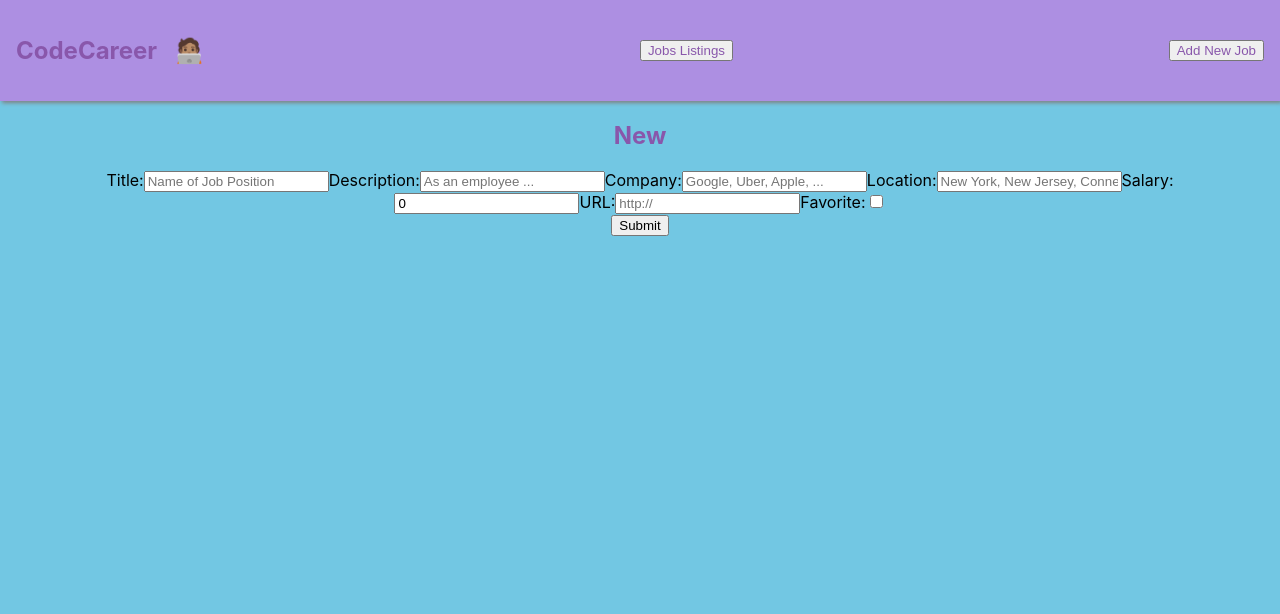
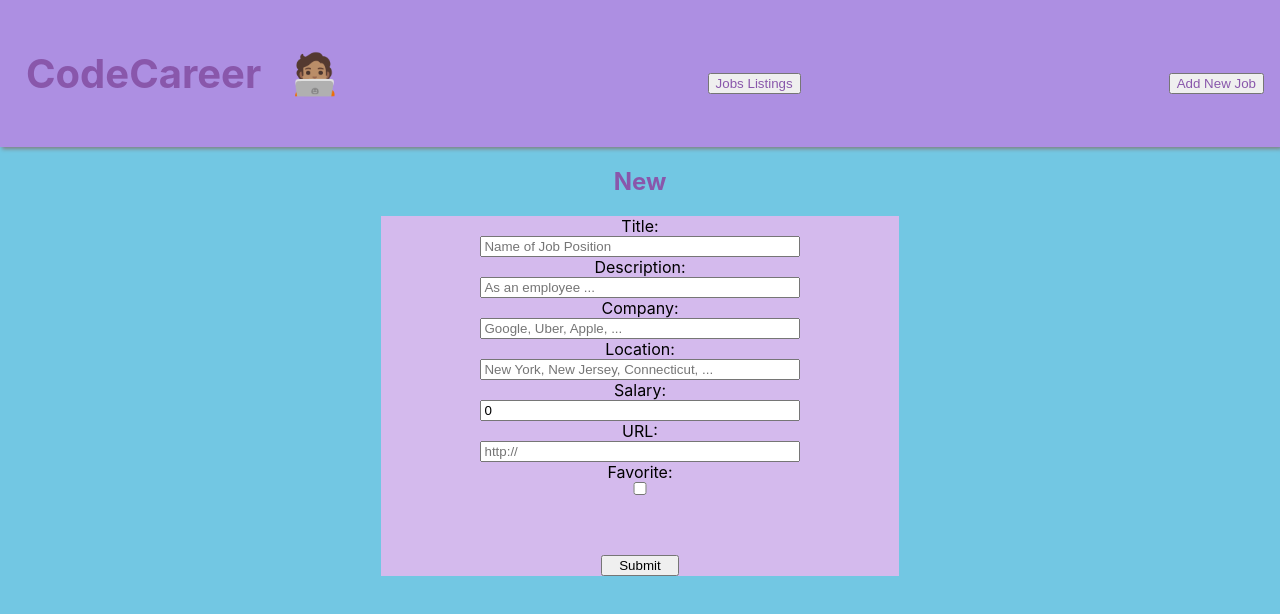
Before and after one commit to MarangelyRosas/job_frontend, a React (Create React App) app: page /jobs/new in a window 1280 px wide. Shown: the top 614 px of the page. Built offline with nearby package versions, Linux system fonts and the light colour scheme; no server answers.

Commit message:
CSS updates

```diff
--- a/src/Components/JobEditForm.js
+++ b/src/Components/JobEditForm.js
@@ -131,6 +131,7 @@ function JobEditForm() {
 
         <input type="submit" />
       </form>
+      <br></br>
       <Link to={`/jobs/${id}`}>
         <button>Nevermind!</button>
       </Link>
--- a/src/Components/JobNewForm.js
+++ b/src/Components/JobNewForm.js
@@ -117,7 +117,7 @@ function JobNewForm() {
           checked={job.is_favorite}
         />
 
-        <br />
+        <br></br><br></br><br></br>
         <input type="submit" />
       </form>
     </div>
--- a/src/index.css
+++ b/src/index.css
@@ -12,6 +12,15 @@ nav {
   margin-bottom: 1em;
 }
 
+nav button:hover {
+  background-color:  rgb(114, 199, 227);
+}
+
+nav h1 {
+  font-size: 40px;
+  margin-left: 10px;
+}
+
 main {
   width: 90%;
   margin: auto;
@@ -21,6 +30,7 @@ a, h2, h3 {
   text-decoration: none;
   color: #8957ab;
 }
+
 /* button a {
   color: antiquewhite;
 } */
@@ -55,14 +65,63 @@ tbody tr:nth-child(even) {
   width: 50%;
 }
 
+.New form {
+  margin: auto;
+  width: 45%;
+  background-color: rgb(212, 186, 237);
+}
+
+input[type],
+textarea {
+  display: block;
+  width: 60%;
+  margin: auto;
+}
+
+input[type="checkbox"] {
+  margin: auto;
+  width: 15%;
+}
+
+input[type="submit"] {
+  width: 15%;
+}
+
+input[type="submit"]:hover {
+  width: 15%;
+  background-color:  rgb(114, 199, 227);
+}
+
 button {
   text-decoration: none;
   color: #8957ab;
+  display: flex;
+  justify-content: center;
+  gap: 20px;
+  margin-top: 20px;
+  cursor: pointer;
+  transition: all 0.3s ease;
+  width: auto;
 }
-
 
 button:hover {
   color: rgb(95, 15, 224);
+}
+
+.Reviews {
+  background-color: rgb(212, 186, 237);
+  padding: 1em;
+  box-shadow: 2px 2px 4px silver;
+}
+
+.Reviews > div {
+  padding: 1em;
+  box-shadow: 0px 0px 2px silver;
+  background-color: rgb(212, 186, 237);
+}
+
+.Reviews div:nth-child(odd) {
+  background-color: rgb(212, 186, 237);
 }
 
 body {
```
